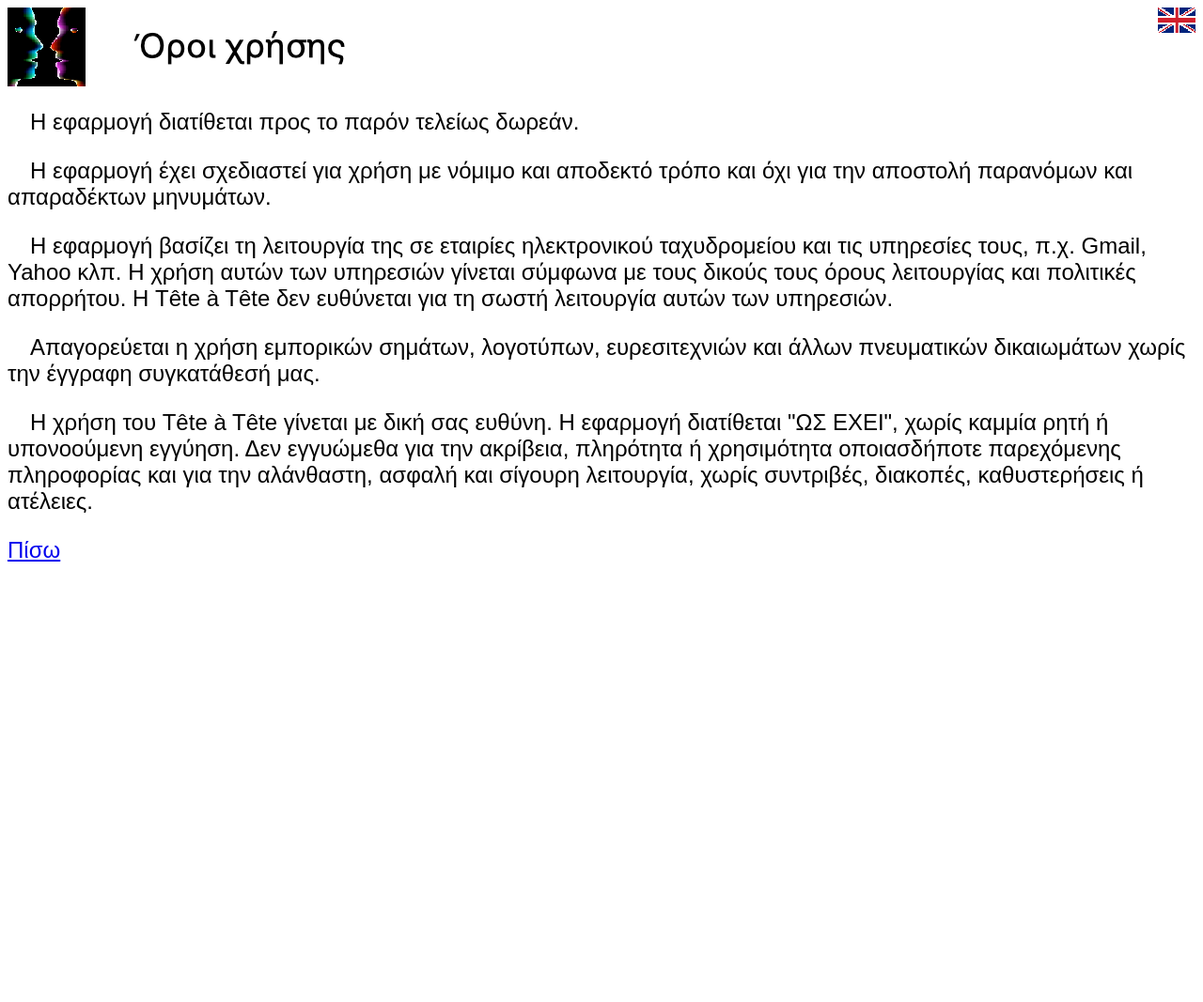
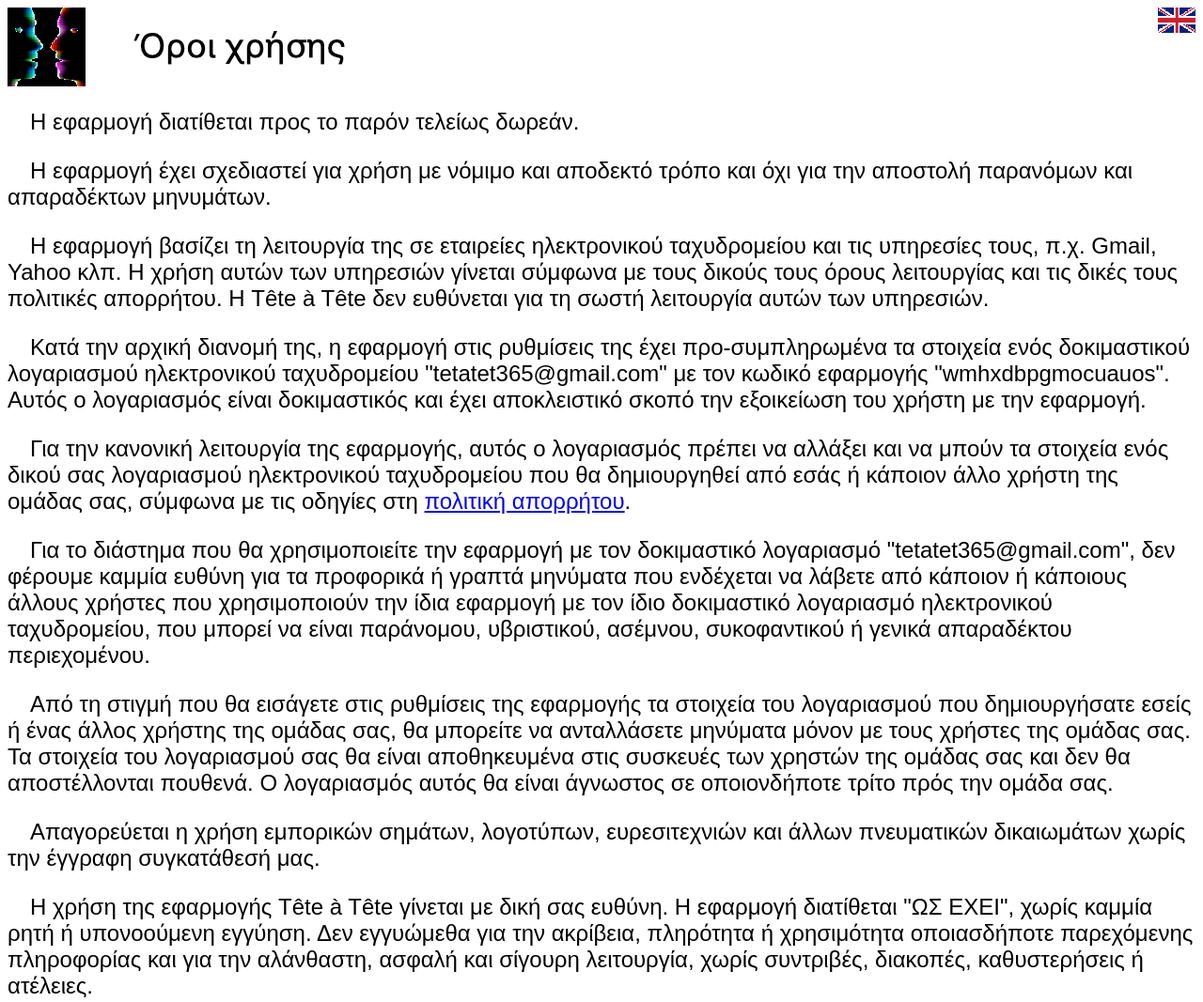
Before and after one commit to DimitrisDafinis/TetATet, a plain HTML site: page oroixrisis.html in a window 1280 px wide. Shown: the top 1067 px of the page at 94% size. Before the commit the page ends 800 px from the top, so only its background shows below. Drawn offline with Linux system fonts and the light colour scheme.

Commit message:
Add files via upload

```diff
--- a/oroixrisis.html
+++ b/oroixrisis.html
@@ -12,11 +12,19 @@
 
 <p>&emsp;Η εφαρμογή έχει σχεδιαστεί για χρήση με νόμιμο και αποδεκτό τρόπο και όχι για την αποστολή παρανόμων και απαραδέκτων μηνυμάτων.</p>
 
-<p>&emsp;Η εφαρμογή βασίζει τη λειτουργία της σε εταιρίες ηλεκτρονικού ταχυδρομείου και τις υπηρεσίες τους, π.χ. Gmail, Yahoo κλπ. Η χρήση αυτών των υπηρεσιών γίνεται σύμφωνα με τους δικούς τους όρους λειτουργίας και πολιτικές απορρήτου. Η Tête à Tête δεν ευθύνεται για τη σωστή λειτουργία αυτών των υπηρεσιών.</p>
+<p>&emsp;Η εφαρμογή βασίζει τη λειτουργία της σε εταιρείες ηλεκτρονικού ταχυδρομείου και τις υπηρεσίες τους, π.χ. Gmail, Yahoo κλπ. Η χρήση αυτών των υπηρεσιών γίνεται σύμφωνα με τους δικούς τους όρους λειτουργίας και τις δικές τους πολιτικές απορρήτου. Η Tête à Tête δεν ευθύνεται για τη σωστή λειτουργία αυτών των υπηρεσιών.</p>
+
+<p>&emsp;Κατά την αρχική διανομή της, η εφαρμογή στις ρυθμίσεις της έχει προ-συμπληρωμένα τα στοιχεία ενός δοκιμαστικού λογαριασμού ηλεκτρονικού ταχυδρομείου "tetatet365@gmail.com" με τον κωδικό εφαρμογής "wmhxdbpgmocuauos". Αυτός ο λογαριασμός είναι δοκιμαστικός και έχει αποκλειστικό σκοπό την εξοικείωση του χρήστη με την εφαρμογή.</p>
+
+<p>&emsp;Για την κανονική λειτουργία της εφαρμογής, αυτός ο λογαριασμός πρέπει να αλλάξει και να μπούν τα στοιχεία ενός δικού σας λογαριασμού ηλεκτρονικού ταχυδρομείου που θα δημιουργηθεί από εσάς ή κάποιον άλλο χρήστη της ομάδας σας, σύμφωνα με τις οδηγίες στη <a href="politikiAporitou.html">πολιτική απορρήτου</a>.</p>
+
+<p>&emsp;Για το διάστημα που θα χρησιμοποιείτε την εφαρμογή με τον δοκιμαστικό λογαριασμό "tetatet365@gmail.com", δεν φέρουμε καμμία ευθύνη για τα προφορικά ή γραπτά μηνύματα που ενδέχεται να λάβετε από κάποιον ή κάποιους άλλους χρήστες που χρησιμοποιούν την ίδια εφαρμογή με τον ίδιο δοκιμαστικό λογαριασμό ηλεκτρονικού ταχυδρομείου, που μπορεί να είναι παράνομου, υβριστικού, ασέμνου, συκοφαντικού ή γενικά απαραδέκτου περιεχομένου.</p>
+
+<p>&emsp;Από τη στιγμή που θα εισάγετε στις ρυθμίσεις της εφαρμογής τα στοιχεία του λογαριασμού που δημιουργήσατε εσείς ή ένας άλλος χρήστης της ομάδας σας, θα μπορείτε να ανταλλάσετε μηνύματα μόνον με τους χρήστες της ομάδας σας. Τα στοιχεία του λογαριασμού σας θα είναι αποθηκευμένα στις συσκευές των χρηστών της ομάδας σας και δεν θα αποστέλλονται πουθενά. Ο λογαριασμός αυτός θα είναι άγνωστος σε οποιονδήποτε τρίτο πρός την ομάδα σας.</p>
 
 <p>&emsp;Απαγορεύεται η χρήση εμπορικών σημάτων, λογοτύπων, ευρεσιτεχνιών και άλλων πνευματικών δικαιωμάτων χωρίς την έγγραφη συγκατάθεσή μας.</p>
 
-<p>&emsp;Η χρήση του Tête à Tête γίνεται με δική σας ευθύνη. Η εφαρμογή διατίθεται "ΩΣ ΕΧΕΙ", χωρίς καμμία ρητή ή υπονοούμενη εγγύηση. Δεν εγγυώμεθα για την ακρίβεια, πληρότητα ή χρησιμότητα οποιασδήποτε παρεχόμενης πληροφορίας και για την αλάνθαστη, ασφαλή και σίγουρη λειτουργία, χωρίς συντριβές, διακοπές, καθυστερήσεις ή ατέλειες.</p>
+<p>&emsp;Η χρήση της εφαρμογής Tête à Tête γίνεται με δική σας ευθύνη. Η εφαρμογή διατίθεται "ΩΣ ΕΧΕΙ", χωρίς καμμία ρητή ή υπονοούμενη εγγύηση. Δεν εγγυώμεθα για την ακρίβεια, πληρότητα ή χρησιμότητα οποιασδήποτε παρεχόμενης πληροφορίας και για την αλάνθαστη, ασφαλή και σίγουρη λειτουργία, χωρίς συντριβές, διακοπές, καθυστερήσεις ή ατέλειες.</p>
 
 <p><a href="index-gr.html">Πίσω</a></p>
 
```
